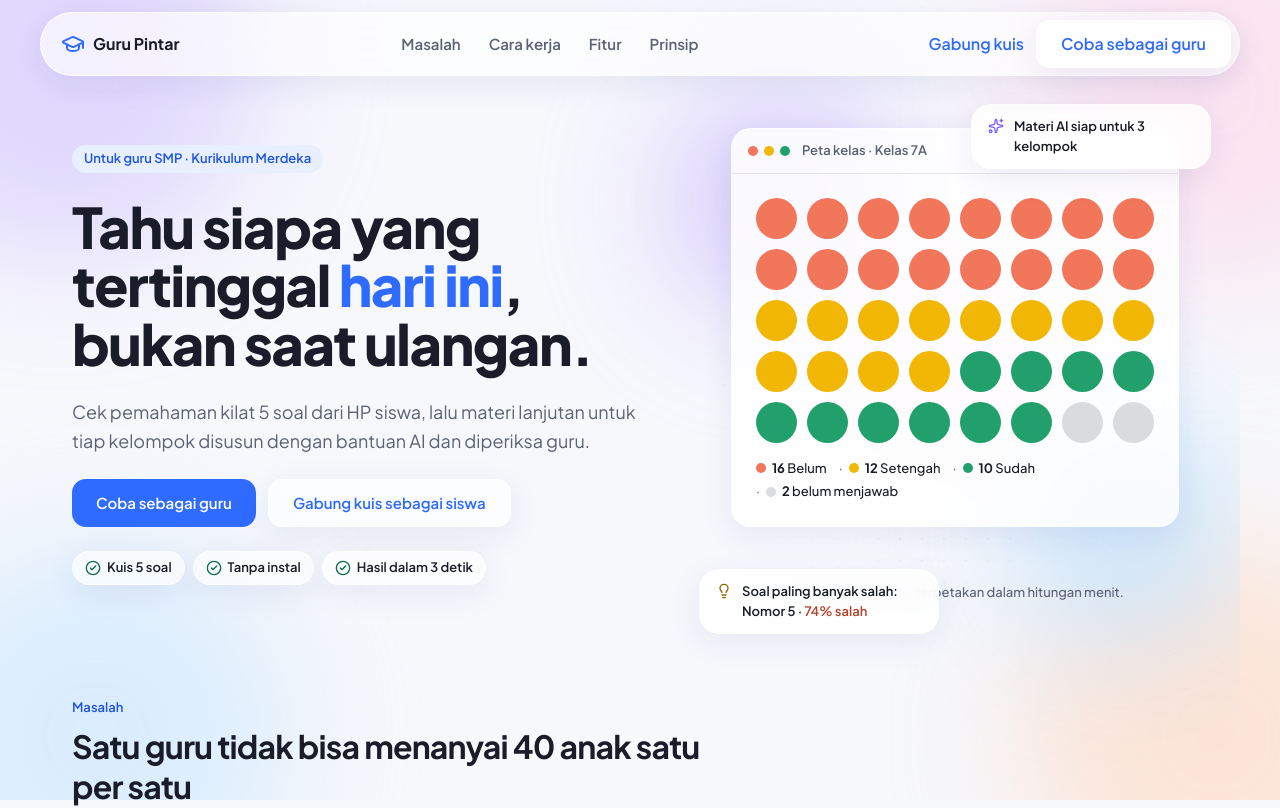
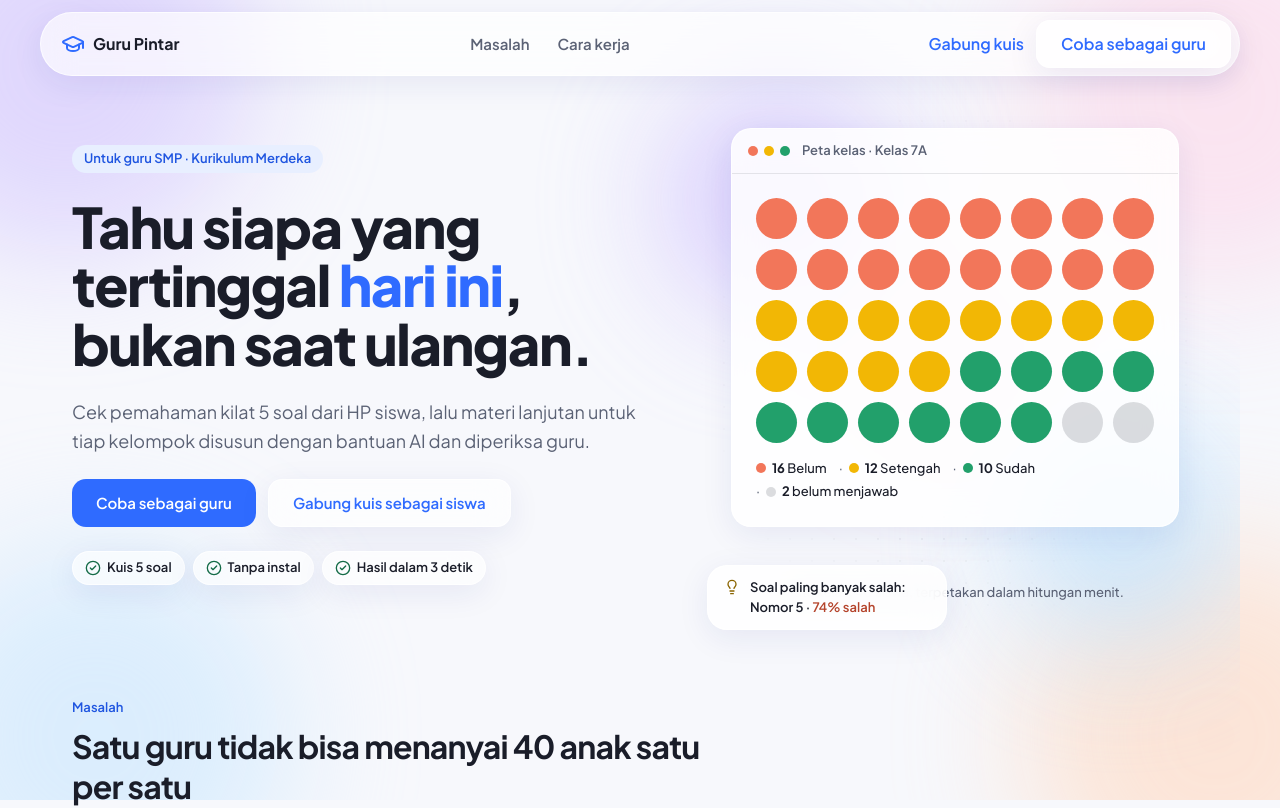
Before and after one commit to hsbysddq/gurupintar, a Next.js app: page / in a window 1280 px wide. Shown: the top 808 px of the page. Built offline with nearby package versions, Linux system fonts and the light colour scheme.

Commit message:
style(ui): sederhanakan navbar dan pratinjau hero

```diff
--- a/components/NavbarLanding.tsx
+++ b/components/NavbarLanding.tsx
@@ -5,8 +5,6 @@ import { Tombol } from "@/components/Tombol";
 const TAUTAN: { href: string; label: string }[] = [
   { href: "#masalah", label: "Masalah" },
   { href: "#cara-kerja", label: "Cara kerja" },
-  { href: "#fitur", label: "Fitur" },
-  { href: "#prinsip", label: "Prinsip" },
 ];
 
 /**
--- a/components/PratinjauDasbor.tsx
+++ b/components/PratinjauDasbor.tsx
@@ -1,4 +1,4 @@
-import { Lightbulb, Sparkles } from "lucide-react";
+import { Lightbulb } from "lucide-react";
 import { PetaTitikKelas } from "@/components/PetaTitikKelas";
 
 // Sama dengan sesi demo RIW004 (PRD 8.5): 38 menjawab, soal 5 salah 28 dari 38 (74%).
@@ -9,12 +9,11 @@ const KELAS_KARTU_MELAYANG =
 
 /**
  * Pratinjau produk di hero landing page (design.md 4.20): jendela dasbor tiruan berisi peta kelas,
- * dengan dua kartu melayang yang menumpuk di tepinya mulai 640px dan ditaruh di bawah jendela di HP.
+ * dengan satu kartu melayang yang menumpuk di tepi kiri bawahnya mulai 640px dan ditaruh di bawah jendela di HP.
  */
 export function PratinjauDasbor() {
   return (
     <figure className="relative isolate mx-auto w-full max-w-md">
-
       {/* Latar dekoratif: gumpalan pastel dan pola titik yang memudar ke tepi. */}
       <div aria-hidden="true" className="pointer-events-none absolute -inset-10 -z-10">
         <div className="pola-titik absolute inset-0 [mask-image:radial-gradient(closest-side,black,transparent)]" />
@@ -38,11 +37,8 @@ export function PratinjauDasbor() {
           </div>
         </div>
 
-        <p className={`${KELAS_KARTU_MELAYANG} sm:-top-6 sm:-right-8`}>
-          <Sparkles aria-hidden="true" className="mt-px size-4 shrink-0 text-ai" />
-          Materi AI siap untuk 3 kelompok
-        </p>
-        <p className={`${KELAS_KARTU_MELAYANG} sm:-bottom-8 sm:-left-8`}>
+        {/* Kiri bawah: menjembatani jendela dengan kolom teks hero di desktop. */}
+        <p className={`${KELAS_KARTU_MELAYANG} sm:-bottom-7 sm:-left-6`}>
           <Lightbulb aria-hidden="true" className="mt-px size-4 shrink-0 text-setengah-teks" />
           <span>
             Soal paling banyak salah: Nomor 5 · <span className="text-belum-teks">74% salah</span>
```
Also changed, not shown: 1 other file (tests, documents, lock files or other folders).
